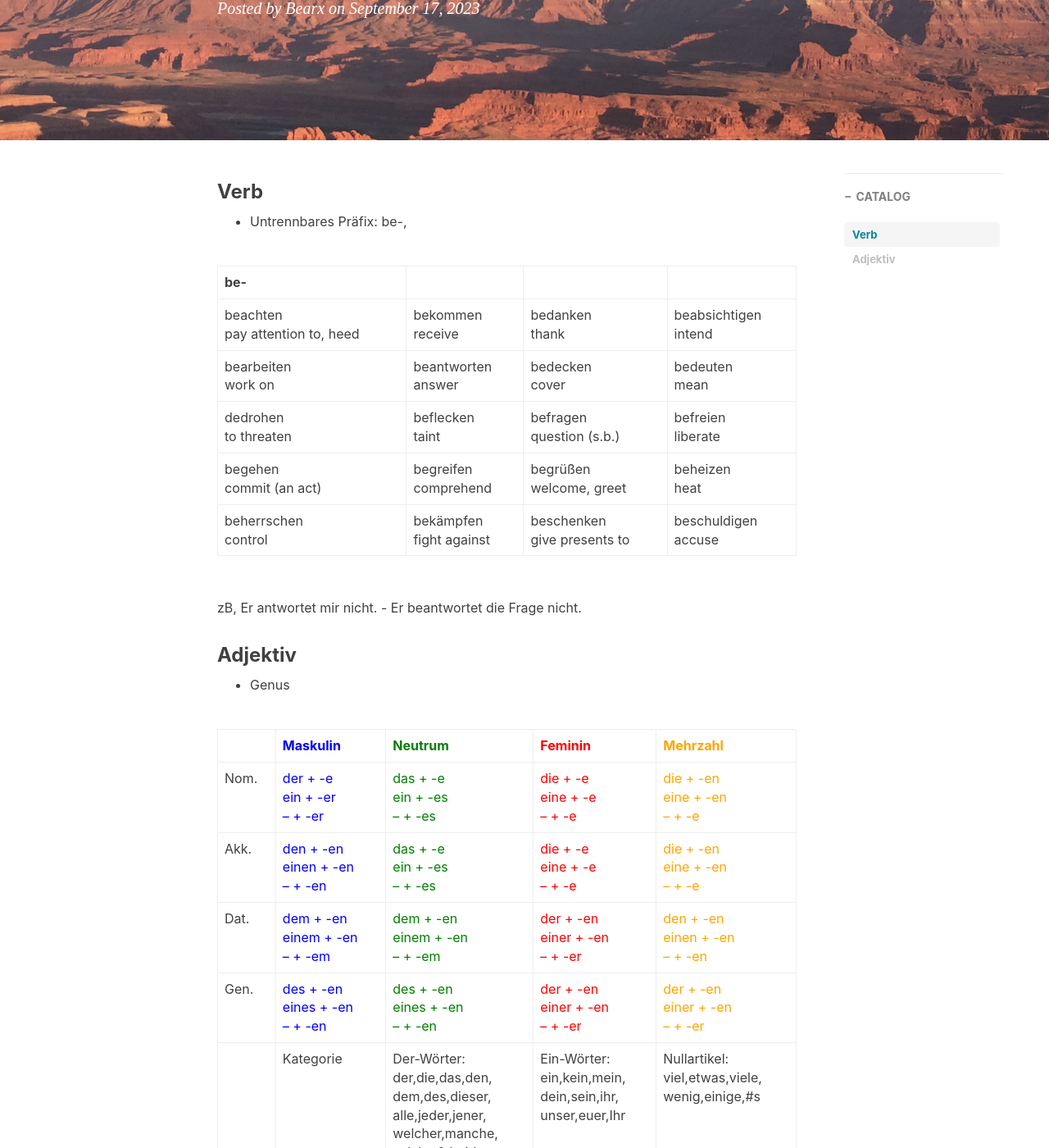
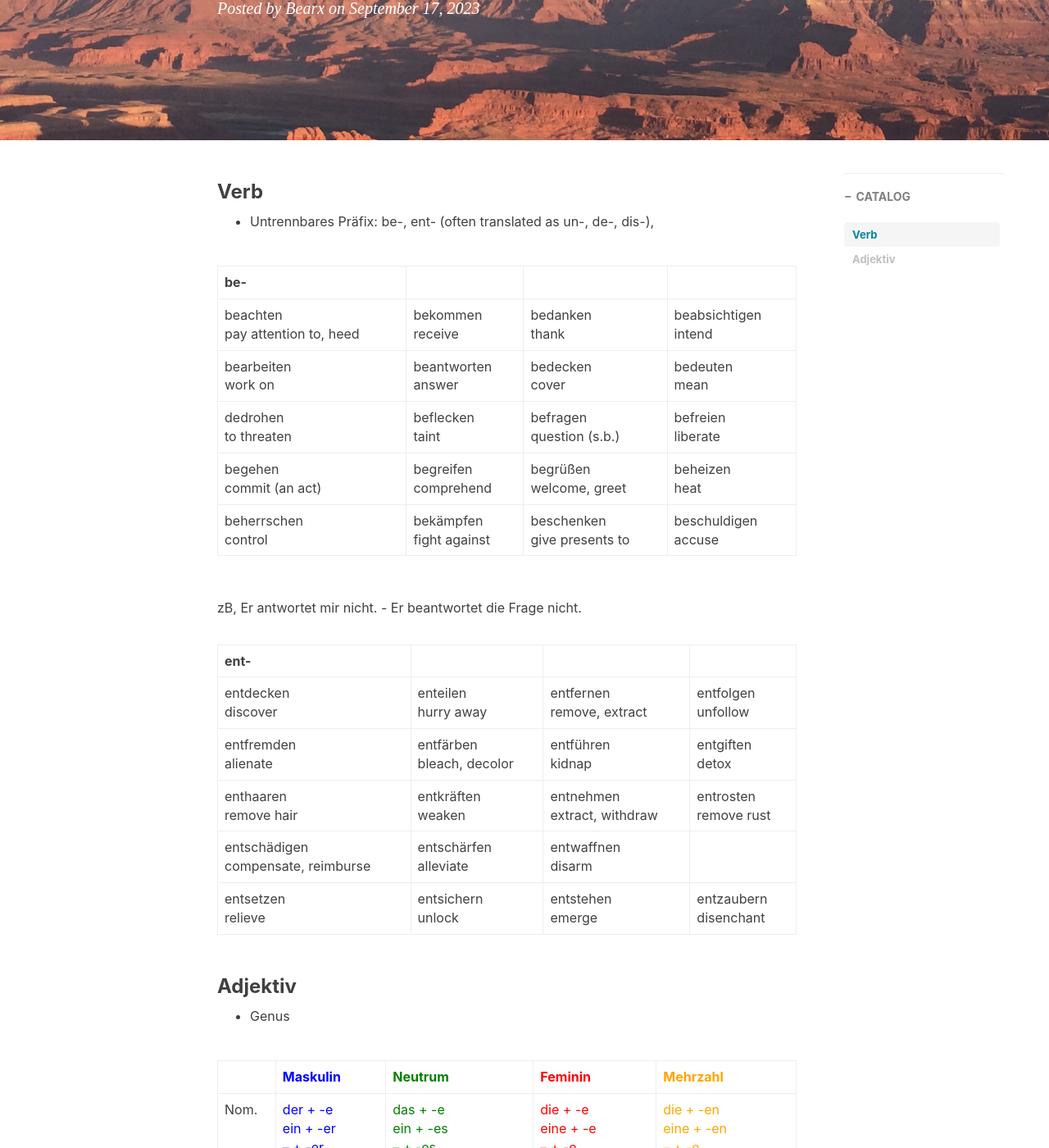
Before and after one commit to Bearxcave/Bearxcave.github.io, a Jekyll site: the page built from _posts/2023-09-17-Deutsch-learnen.md, in a window 1280 px wide and 1400 px high, scrolled down 286 px. Shown: the whole window at 82% size. Built offline with Jekyll 4.4.1, drawn with Linux system fonts in a browser that asks for light colours; nearby versions of some CDN libraries; comment, search, counter and statistics services are not loaded.

Commit message:
Update 2023-09-17-Deutsch-learnen.md

```diff
--- a/_posts/2023-09-17-Deutsch-learnen.md
+++ b/_posts/2023-09-17-Deutsch-learnen.md
@@ -12,7 +12,7 @@ tags:
 
 ### Verb
 
-* Untrennbares Präfix: be-,
+* Untrennbares Präfix: be-, ent- (often translated as un-, de-, dis-),
 
 | be- |  |  |  |
 | ---- | ---- | ---- | ---- |
@@ -22,7 +22,15 @@ tags:
 | begehen<br>commit (an act) | begreifen<br>comprehend | begrüßen<br>welcome, greet | beheizen<br>heat |
 | beherrschen<br>control | bekämpfen<br>fight against | beschenken<br>give presents to | beschuldigen<br>accuse |
 
-  zB, Er antwortet mir nicht. - Er beantwortet die Frage nicht.
+zB, Er antwortet mir nicht. - Er beantwortet die Frage nicht.
+
+| ent- |  |  |  |
+| ---- | ---- | ---- | ---- |
+| entdecken<br>discover | enteilen<br>hurry away | entfernen<br>remove, extract | entfolgen<br>unfollow |
+| entfremden<br>alienate | entfärben<br>bleach, decolor | entführen<br>kidnap | entgiften<br>detox |
+| enthaaren<br>remove hair | entkräften<br>weaken | entnehmen<br>extract, withdraw | entrosten<br>remove rust |
+| entschädigen<br>compensate, reimburse | entschärfen<br>alleviate | entwaffnen<br>disarm |
+| entsetzen<br>relieve | entsichern<br>unlock | entstehen<br>emerge | entzaubern<br>disenchant |
 
 ### Adjektiv
 
```
